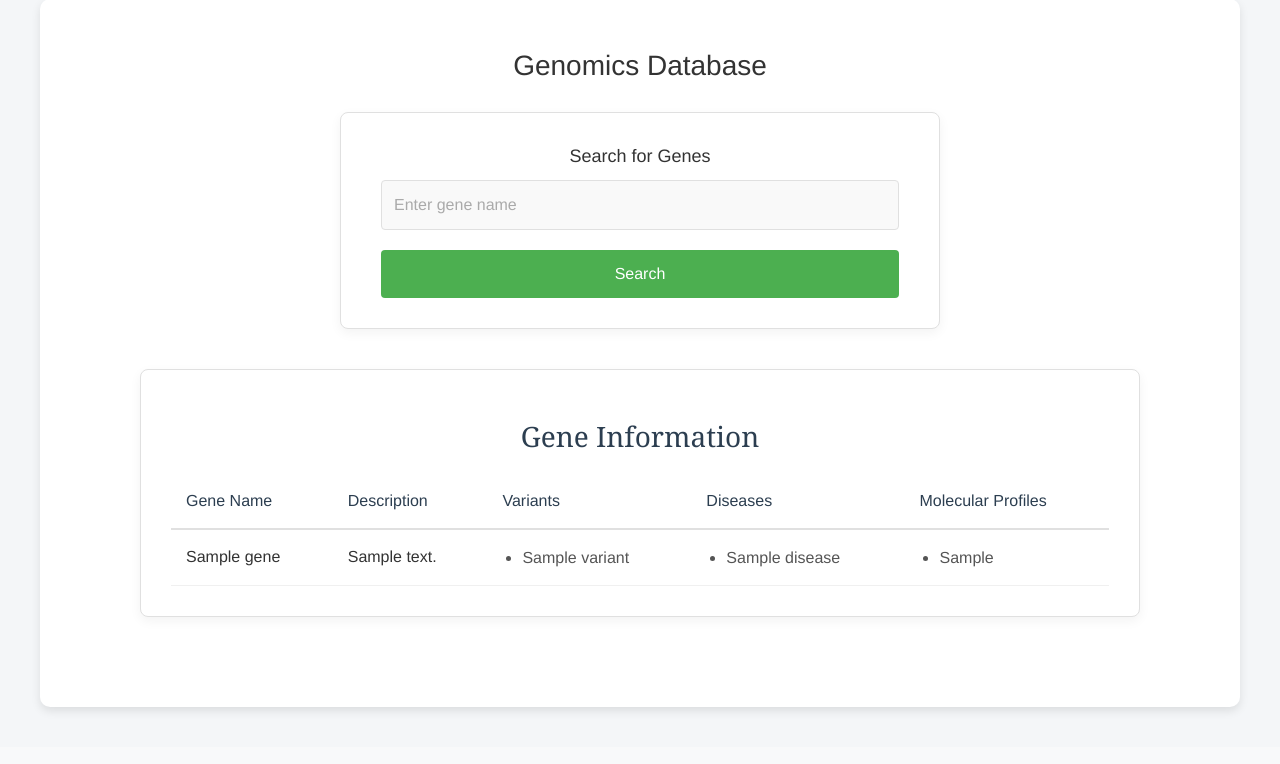
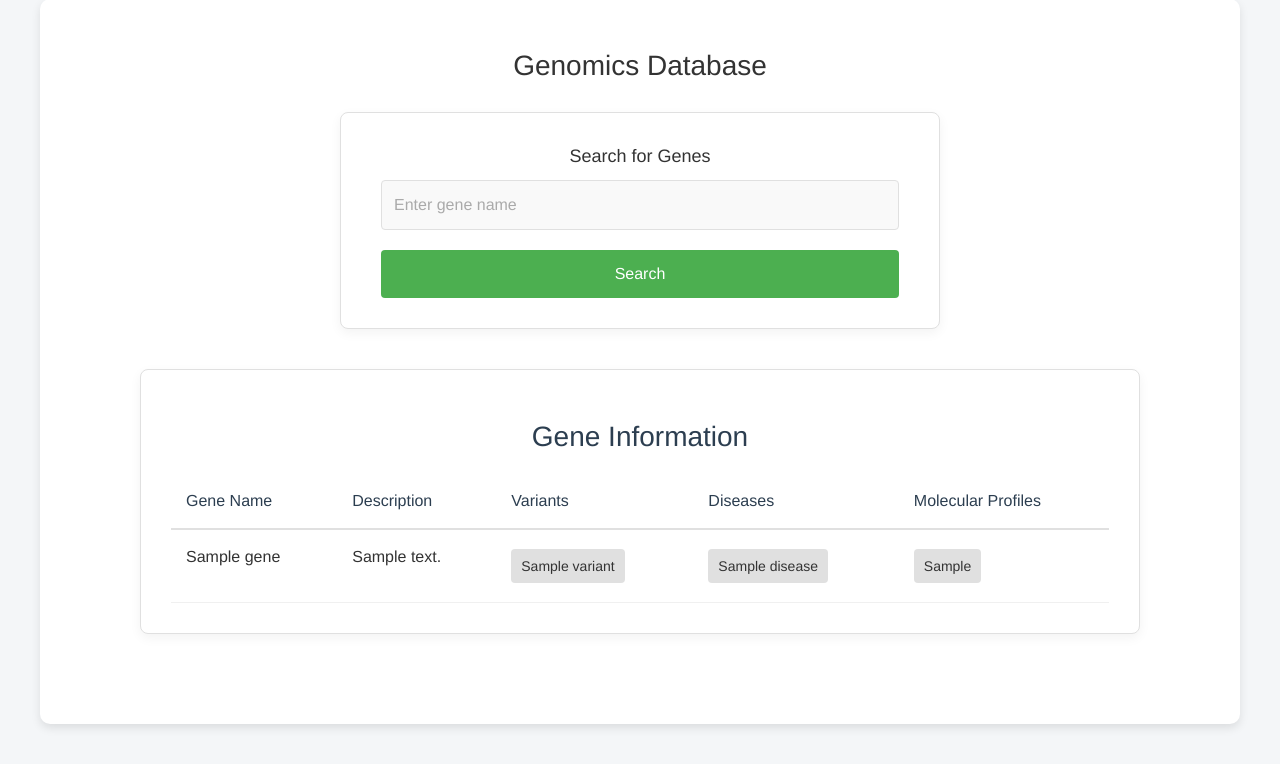
Before and after one commit to hastingslab-org/evidence-database, a Flask app: template templates/genomics.html in a window 1280 px wide. Shown: the part 99-863 px from the top of the page. Before the commit the page ends 812 px from the top, so only its background shows below. Run offline with Flask 3, Linux system fonts and the light colour scheme; the template is opened without the code that fills it: most values are stand-ins (such as "Sample title", 1, 10 or a date in 2020); some libraries are stand-ins or nearby versions.

Commit message:
fix list styling

```diff
--- a/templates/genomics.html
+++ b/templates/genomics.html
@@ -2,8 +2,23 @@
 
 {% block content %}
 <style>
-    /* For the list-related items (variants, diseases, and molecular profiles) */
-    .hidden-item {
+    .my-list {
+        list-style: none;
+        padding: 0;
+        margin: 0;
+    }
+    /* Each list item appears as a grey square with a minimalist style */
+    .my-list li {
+        display: inline-block;
+        background-color: #e0e0e0;
+        color: #333;
+        padding: 6px 10px;
+        margin: 4px 4px 4px 0;
+        border-radius: 4px;
+        font-size: 14px;
+    }
+    /* Hide extra list items initially. Use a more specific selector to override the display rule above. */
+    .my-list li.hidden-item {
         display: none;
     }
 
@@ -31,7 +46,7 @@
 
     {% if genes %}
     <div class="container" style="max-width: 1000px; margin: 0 auto 60px; background-color: #fff; padding: 30px; border: 1px solid #e0e0e0; border-radius: 8px; box-shadow: 0 4px 12px rgba(0, 0, 0, 0.05);">
-        <h3 style="text-align: center; font-family: 'Georgia', serif; color: #2c3e50; margin-bottom: 20px;">Gene Information</h3>
+        <h3 style="text-align: center; color: #2c3e50; margin-bottom: 20px;">Gene Information</h3>
         <table style="width: 100%; border-collapse: collapse;">
             <thead>
                 <tr>
@@ -56,10 +71,10 @@
                         <button class="toggle-description-btn" onclick="toggleDescription(this)" style="background: none; border: none; cursor: pointer; color: #007BFF; padding: 0; font-size: 14px;">[more]</button>
                     </td>
 
-                    <!-- Variants: Show only the first 5 elements with list toggle -->
+                    <!-- Variants: Show only the first 5 elements with custom list styling -->
                     <td style="padding: 15px; border-bottom: 1px solid #f0f0f0; vertical-align: top;">
                         {% if gene.variants %}
-                        <ul style="list-style: disc; padding-left: 20px; margin: 0;">
+                        <ul class="my-list">
                             {% for variant in gene.variants %}
                                 {% if loop.index <= 5 %}
                                     <li>{{ variant }}</li>
@@ -74,10 +89,10 @@
                         {% endif %}
                     </td>
 
-                    <!-- Diseases: Show only the first 5 elements with list toggle -->
+                    <!-- Diseases: Show only the first 5 elements with custom list styling -->
                     <td style="padding: 15px; border-bottom: 1px solid #f0f0f0; vertical-align: top;">
                         {% if gene.diseases %}
-                        <ul style="list-style: disc; padding-left: 20px; margin: 0;">
+                        <ul class="my-list">
                             {% for disease in gene.diseases %}
                                 {% if loop.index <= 5 %}
                                     <li>{{ disease }}</li>
@@ -92,10 +107,10 @@
                         {% endif %}
                     </td>
 
-                    <!-- Molecular Profiles: Show only the first 5 elements with list toggle -->
+                    <!-- Molecular Profiles: Show only the first 5 elements with custom list styling -->
                     <td style="padding: 15px; border-bottom: 1px solid #f0f0f0; vertical-align: top;">
                         {% if gene.molecular_profiles %}
-                        <ul style="list-style: disc; padding-left: 20px; margin: 0;">
+                        <ul class="my-list">
                             {% for mp in gene.molecular_profiles %}
                                 {% if loop.index <= 5 %}
                                     <li>{{ mp }}</li>
@@ -124,9 +139,10 @@
             // Find the <ul> element preceding the button.
             const list = button.previousElementSibling;
             const hiddenItems = list.querySelectorAll('.hidden-item');
+            // Use getComputedStyle to check current display state of the first hidden item
             const isHidden = window.getComputedStyle(hiddenItems[0]).display === 'none';
             if (isHidden) {
-                hiddenItems.forEach(item => item.style.display = 'list-item');
+                hiddenItems.forEach(item => item.style.display = 'inline-block');
                 button.textContent = '[less]';
             } else {
                 hiddenItems.forEach(item => item.style.display = 'none');
@@ -136,30 +152,25 @@
 
         /**
          * Toggles the clamped description text.
-         * Removes (or reapplies) the clamped class that limits to 5 lines.
          */
         function toggleDescription(button) {
             const descriptionDiv = button.previousElementSibling;
             if (descriptionDiv.classList.contains('clamped')) {
-                // Remove clamping to show full text.
                 descriptionDiv.classList.remove('clamped');
                 button.textContent = '[less]';
             } else {
-                // Reapply clamping.
                 descriptionDiv.classList.add('clamped');
                 button.textContent = '[more]';
             }
         }
 
         /**
-         * On page load, checks each description preview.
-         * If the description does not overflow 5 lines, hide its toggle button.
+         * On window load, hide the description toggle button if the content doesn't overflow 5 lines.
          */
         window.addEventListener('load', function () {
             const toggleButtons = document.querySelectorAll('.toggle-description-btn');
             toggleButtons.forEach(button => {
                 const description = button.previousElementSibling;
-                // If the full content height equals the clamped height then no overflow exists.
                 if (description.scrollHeight <= description.offsetHeight + 1) {
                     button.style.display = 'none';
                 }
```
Also changed, not shown: database.db.
